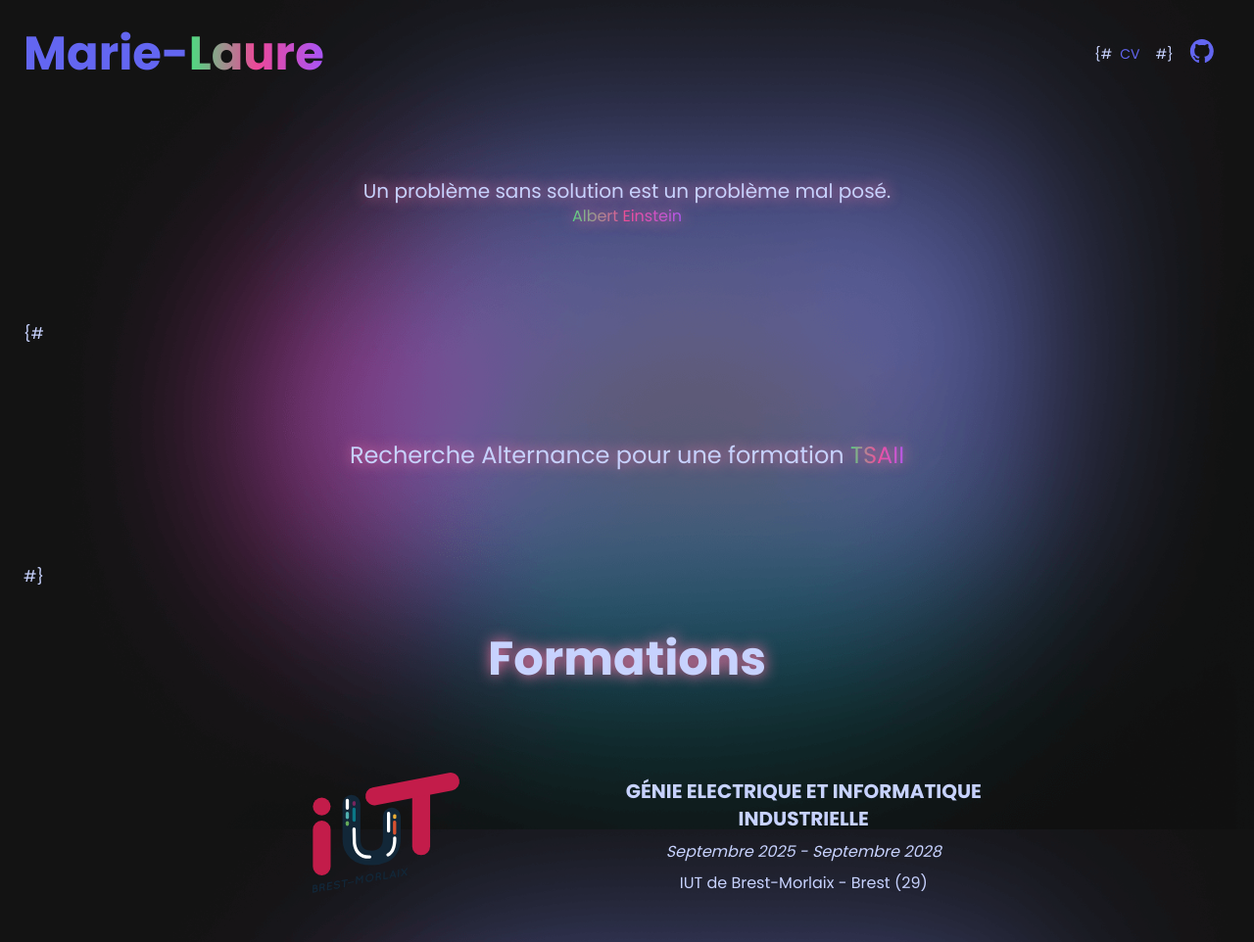
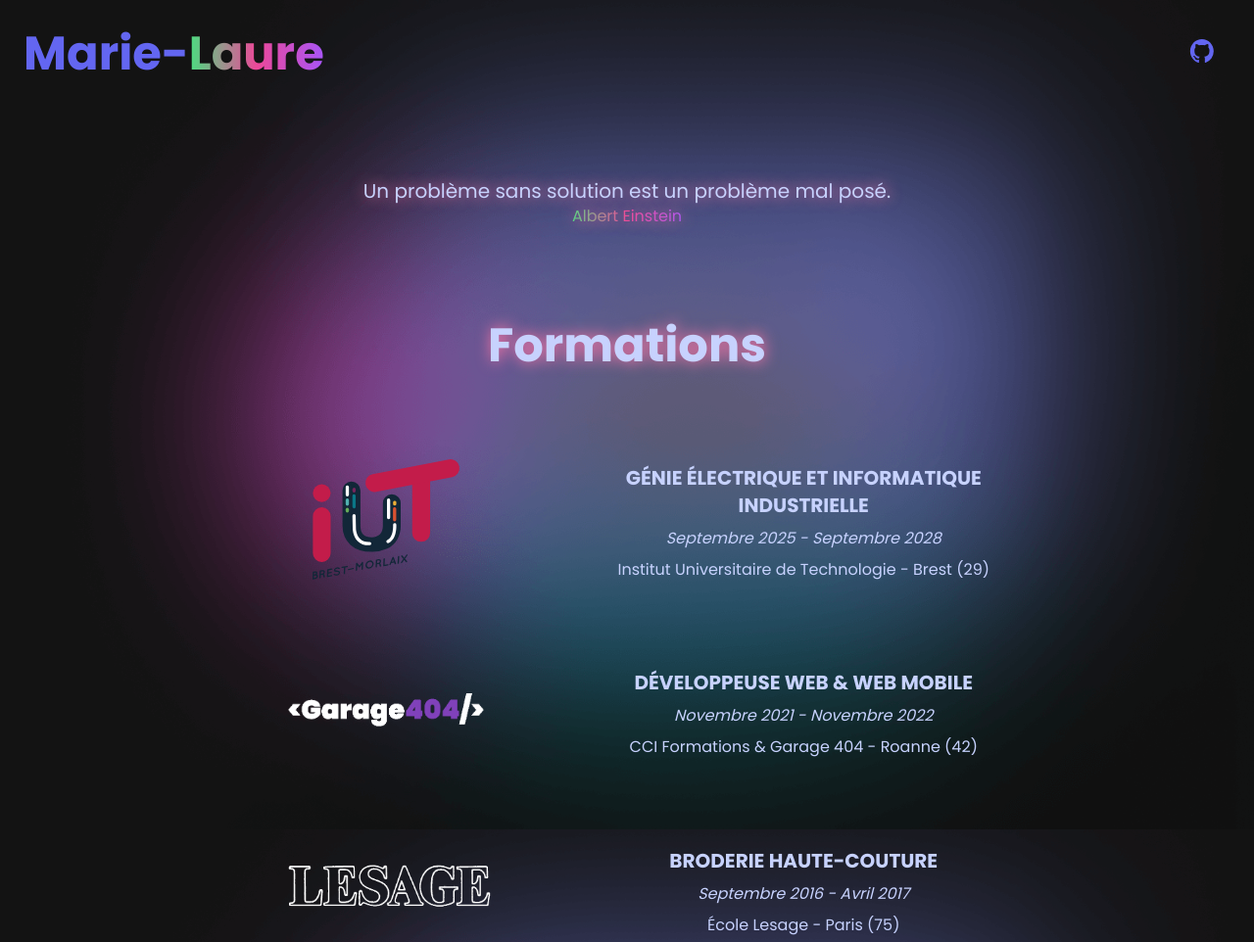
Before and after one commit to mlp-dw/portfolio, a website: page index.html in a window 1280 px wide. Shown: the top 962 px of the page at 98% size. Drawn offline with Linux system fonts and the light colour scheme.

Commit message:
correction de suppression d'item

```diff
--- a/index.html
+++ b/index.html
@@ -24,9 +24,6 @@
         <div class="flex w-3/4 justify-end items-center">
             <div class="flex justify-center text-sm">
                 <ul class="flex justify-center items-center">
-                    {# <li class="mr-2">
-                        <a class="text-indigo-500 hover:text-indigo-200 hover:no-underline py-2 px-2" target="_blank" href="cv.html">CV</a>
-                    </li> #}
                     <li>
                         <a class="inline-block text-indigo-500 no-underline hover:text-white hover:text-underline text-center h-10 p-2 md:h-auto md:p-4 avatar" data-tippy-content="#github_id" href="https://github.com/mlp-dw">
                             <svg width="25" height="24" fill="currentColor"><path fill-rule="evenodd" clip-rule="evenodd" d="M12.846 0c-6.63 0-12 5.506-12 12.303 0 5.445 3.435 10.043 8.205 11.674.6.107.825-.262.825-.585 0-.292-.015-1.261-.015-2.291-3.015.569-3.795-.754-4.035-1.446-.135-.354-.72-1.446-1.23-1.738-.42-.23-1.02-.8-.015-.815.945-.015 1.62.892 1.845 1.261 1.08 1.86 2.805 1.338 3.495 1.015.105-.8.42-1.338.765-1.645-2.67-.308-5.46-1.37-5.46-6.075 0-1.338.465-2.446 1.23-3.307-.12-.308-.54-1.569.12-3.26 0 0 1.005-.323 3.3 1.26.96-.276 1.98-.415 3-.415s2.04.139 3 .416c2.295-1.6 3.3-1.261 3.3-1.261.66 1.691.24 2.952.12 3.26.765.861 1.23 1.953 1.23 3.307 0 4.721-2.805 5.767-5.475 6.075.435.384.81 1.122.81 2.276 0 1.645-.015 2.968-.015 3.383 0 .323.225.707.825.585a12.047 12.047 0 0 0 5.919-4.489 12.537 12.537 0 0 0 2.256-7.184c0-6.798-5.37-12.304-12-12.304Z"></path></svg>
@@ -45,12 +42,6 @@
         </div>
     </section>
 
-<!--A propos-->
-    {# <section class="flex flex-col items-center justify-center text-center my-24">
-        <div class="ombre">
-            <p class="text-2xl">Recherche Alternance pour une formation <span class="text-2xl bg-clip-text text-transparent bg-gradient-to-r from-green-400 via-pink-500 to-purple-500">TSAII</span></p>
-        </div>
-    </section> #}
 
 <!-- PROJETS-->
     <!--<section id="projet sm:w-100 md:w-2/5 lg:w-2/3 my-12">
@@ -160,10 +151,10 @@
 
                             <div class="mt-1 flex">
                                 <div class="md:pl-8 md:-mt-1">
-                                    <span class="font-header font-bold text-xl text-primary uppercase block p-2">Génie Electrique et Informatique Industrielle</span>
+                                    <span class="font-header font-bold text-xl text-primary uppercase block p-2">Génie électrique et Informatique Industrielle</span>
                                     <span class="font-body italic text-grey-40 block">Septembre 2025 - Septembre 2028</span>
                                     <div class="pt-2">
-                                        <span class="font-body block">IUT de Brest-Morlaix - Brest (29)
+                                        <span class="font-body block">Institut Universitaire de Technologie - Brest (29)
                                         </span>
                                     </div>
                                 </div>
```
